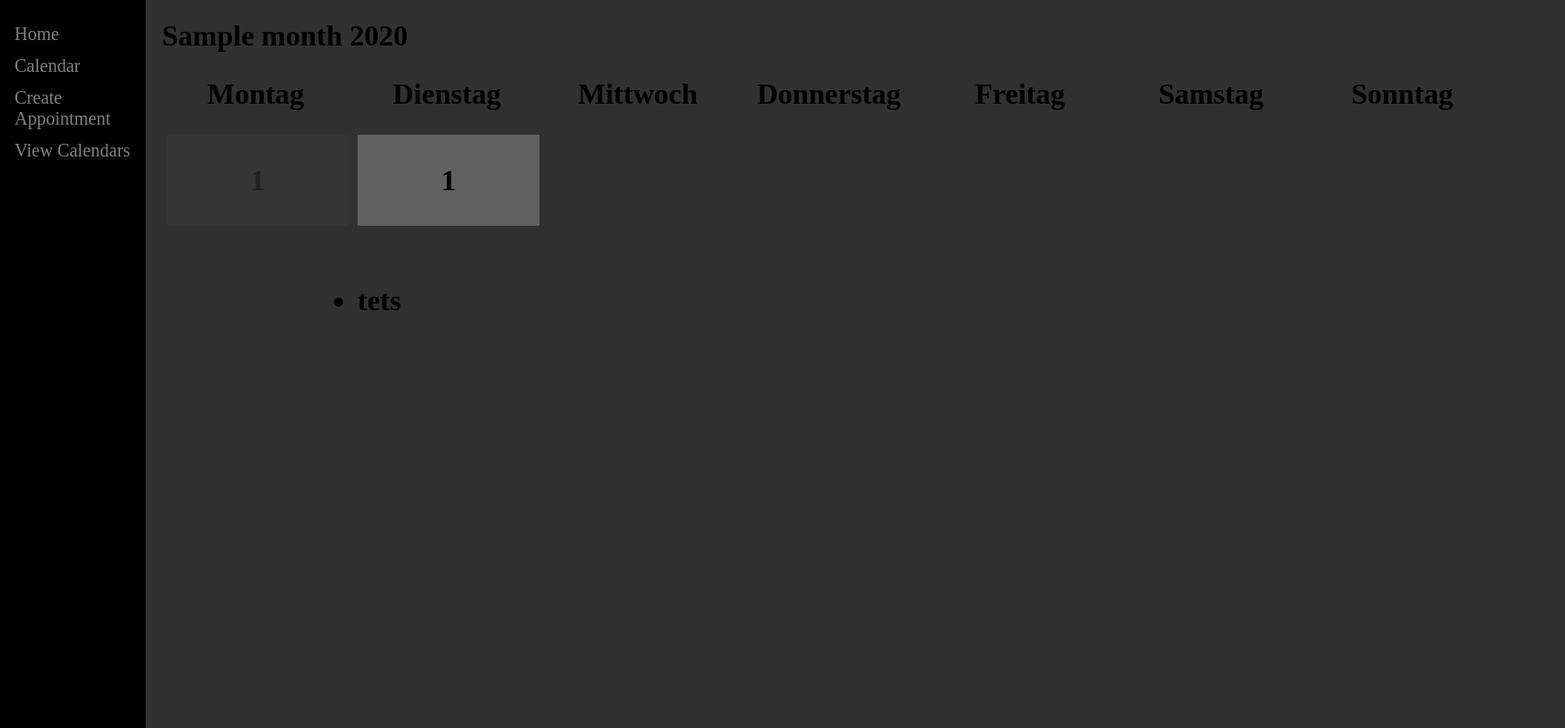
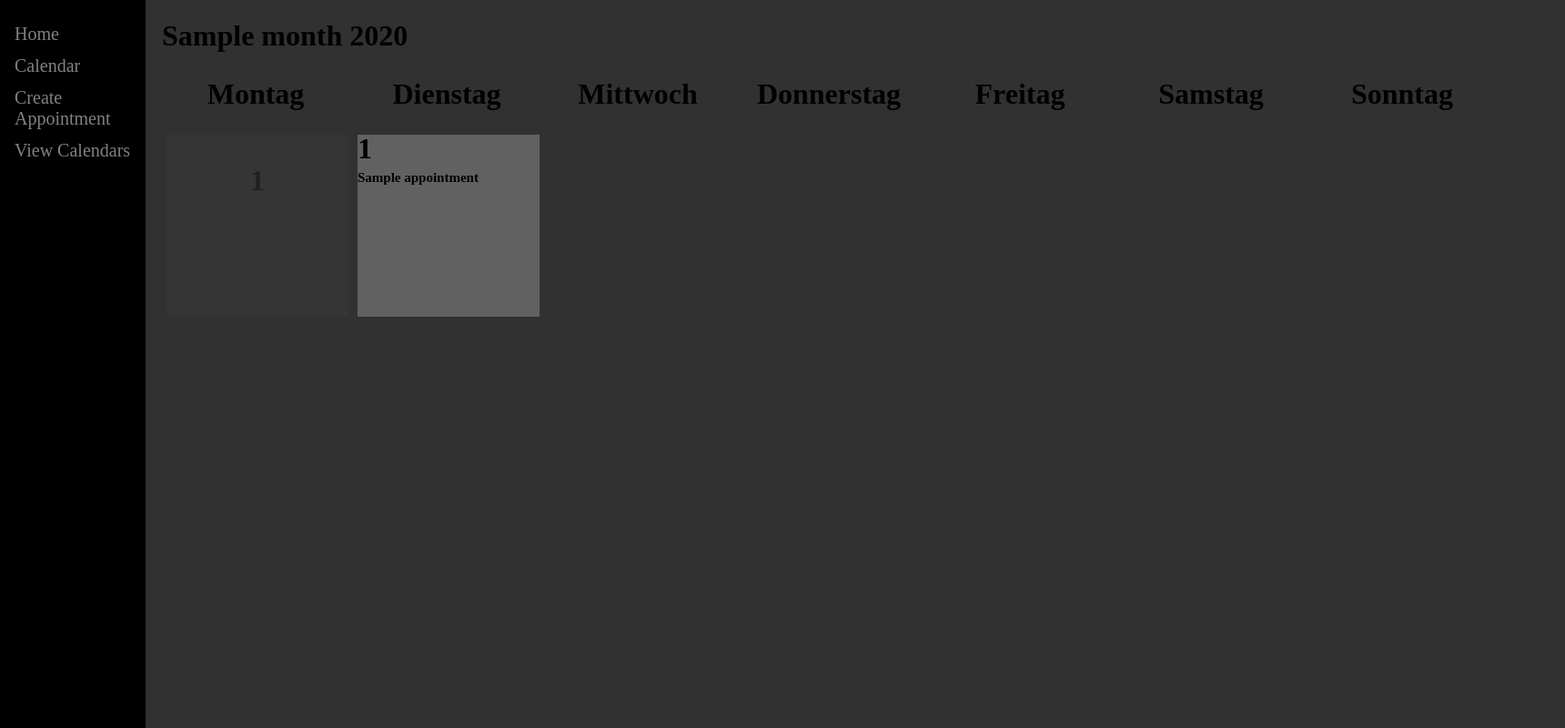
Before and after one commit to Uhgtred/FamilyCalendar, a Django app: template FamilyCalendar/main/templates/main/calendar.html in a window 1720 px wide. Shown: the whole page at 91% size. Run offline with Django 4.2, Linux system fonts and the light colour scheme; the template is opened without the code that fills it: most values are stand-ins (such as "Sample title", 1, 10 or a date in 2020); parts of the project's set-up code (start-up, migrations or seed data) failed here and were passed over.

Commit message:
appointments now visible

```diff
--- a/FamilyCalendar/main/static/calendar.css
+++ b/FamilyCalendar/main/static/calendar.css
@@ -7,7 +7,6 @@
   flex-wrap: wrap;
   display: flex;
   width: 1500px;
-  z-index: 0;
 }
 
 .weekColumns{
@@ -21,44 +20,44 @@
 }
 
 .weekDayList {
-  list-style: none;
   padding-left: 0;
   width: 1500px;
   padding-right: 20px;
 }
 
 .appointment{
-  display: block;
+  list-style-type: none;
+  position: absolute;
+  left: 0;
+  top: 0;
   padding: 0;
-  position: absolute;
-  z-index: 100;
 }
 
 .appointmentItem {
   color: black;
   font-weight: bold;
-  font-size: 1em;
+  font-size: 15px;
   text-align: center;
 
 }
 
 .daySquares{
+  position: relative;
   background: #616161;
   width: 200px;
-  height: 100px;
+  height: 200px;
   margin: 5px;
-  line-height: 100px;
+  line-height: 30px;
   color: black;
+  text-align: left;
   font-weight: bold;
   font-size: 2em;
-  text-align: center;
-  z-index: 0;
 }
 
 .oldDaySquares{
   background: #353535;
   width: 200px;
-  height: 100px;
+  height: 200px;
   margin: 5px;
   line-height: 100px;
   color: #212121;
--- a/FamilyCalendar/main/templates/main/calendar.html
+++ b/FamilyCalendar/main/templates/main/calendar.html
@@ -26,13 +26,13 @@
             </div>
         {% endfor %}
         {% for counter, appointmentList in appointmentDict.items %}
-            <div id="daySquares" class="daySquares">
+            <div class="daySquares">
                 {{counter}}
                 <ul class="appointment">
-                    <li class="appointmentItem">tets</li>
-<!--                    {% for appointment in appointmentList %}-->
-<!--                        <li class="appointmentItem">{{appointment}}</li>-->
-<!--                    {% endfor %}-->
+<!--                    <li class="appointmentItem">tets</li>-->
+                    {% for appointment in appointmentList %}
+                        <li class="appointmentItem">{{appointment}}</li>
+                    {% endfor %}
                 </ul>
             </div>
         {% endfor %}
```
